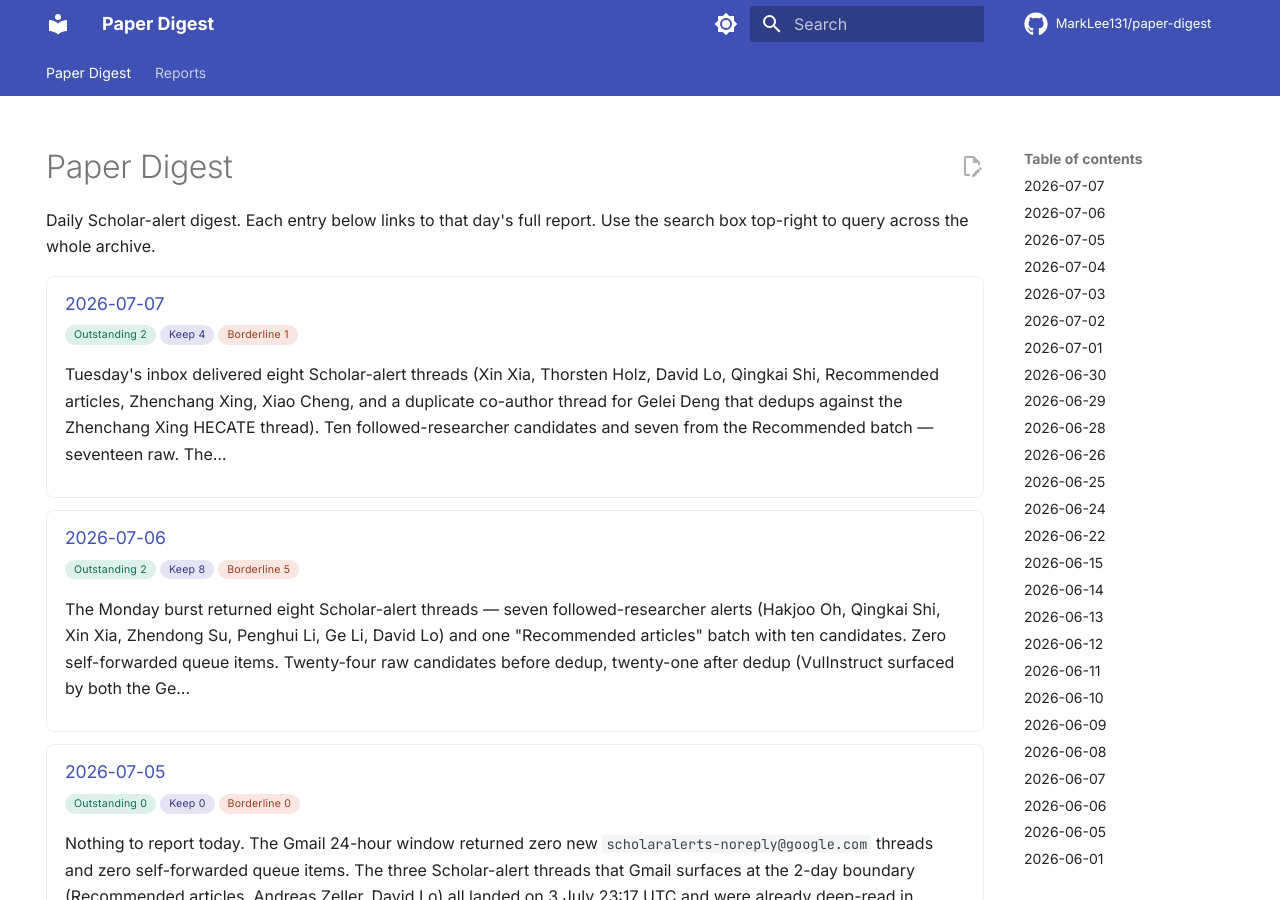
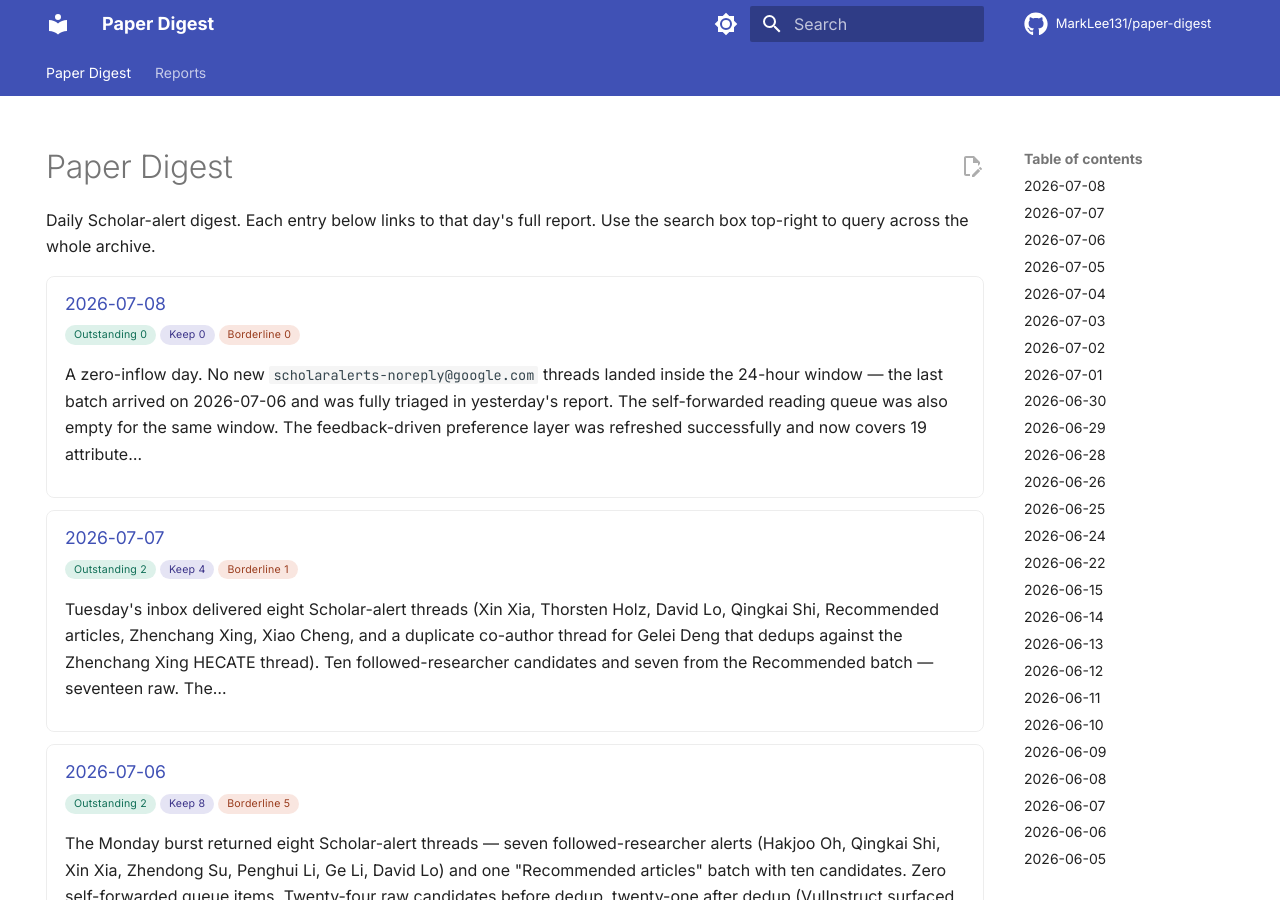
Before and after one commit to MarkLee131/paper-digest, an MkDocs documentation site: the page built from docs/index.md, in a window 1280 px wide and 900 px high. Built offline with MkDocs 1.6.1 and Material for MkDocs 9.7.7, drawn with Linux system fonts in a browser that asks for light colours; comment, search, counter and statistics services are not loaded.

Commit message:
digest: 2026-07-08 — 0 papers analysed (empty inflow window)

```diff
--- a/docs/index.md
+++ b/docs/index.md
@@ -9,6 +9,13 @@ hide:
 Daily Scholar-alert digest. Each entry below links to that day's full report. Use the search box top-right to query across the whole archive.
 
 <!-- BEGIN AUTO-INDEX -->
+<div class="digest-card" markdown>
+### [2026-07-08](reports/2026-07-08/index.md)
+<div class="meta"><span class="chip outstanding">Outstanding 0</span><span class="chip keep">Keep 0</span><span class="chip borderline">Borderline 0</span></div>
+
+A zero-inflow day. No new `scholaralerts-noreply@google.com` threads landed inside the 24-hour window — the last batch arrived on 2026-07-06 and was fully triaged in yesterday's report. The self-forwarded reading queue was also empty for the same window. The feedback-driven preference layer was refreshed successfully and now covers 19 attribute…
+</div>
+
 <div class="digest-card" markdown>
 ### [2026-07-07](reports/2026-07-07/index.md)
 <div class="meta"><span class="chip outstanding">Outstanding 2</span><span class="chip keep">Keep 4</span><span class="chip borderline">Borderline 1</span></div>
```
Also changed, not shown: docs/reports/2026-07-08/index.md (added, +38 -0 lines), docs/reports/.pages, 1 other file.
